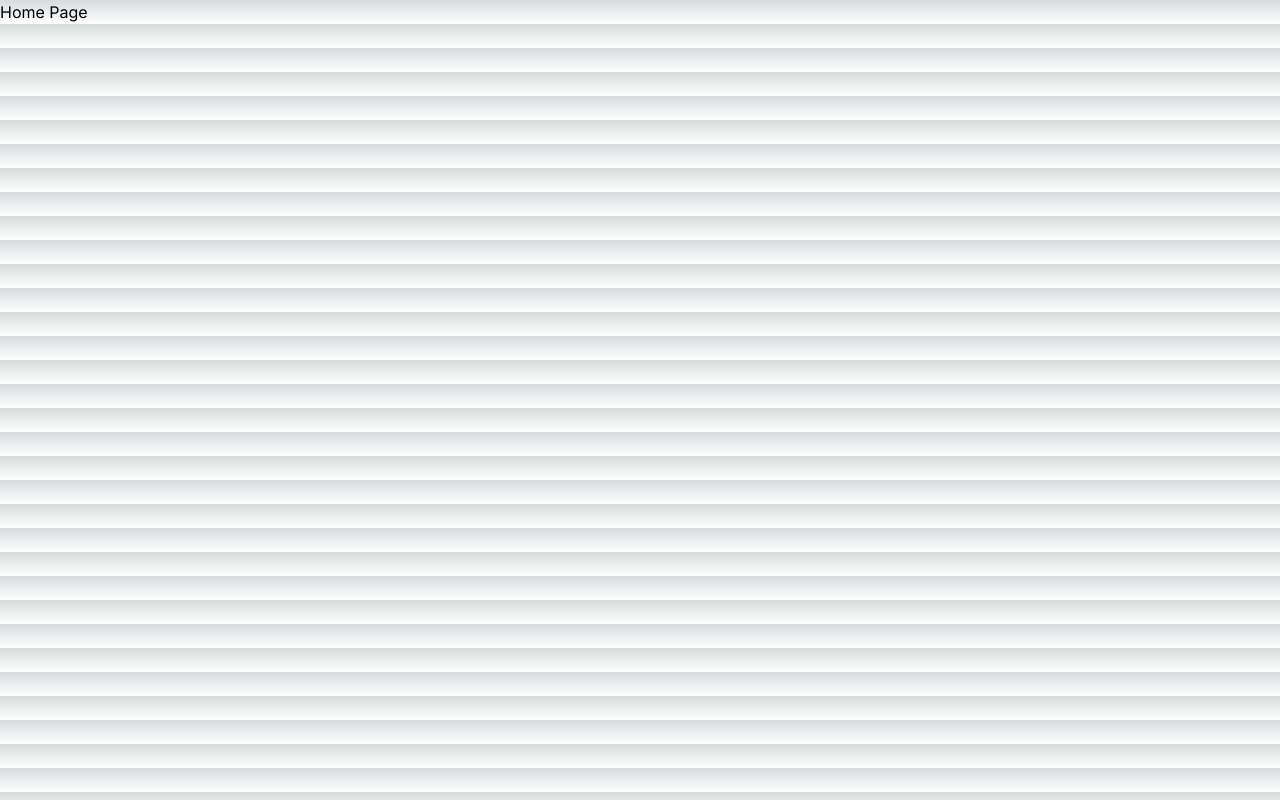
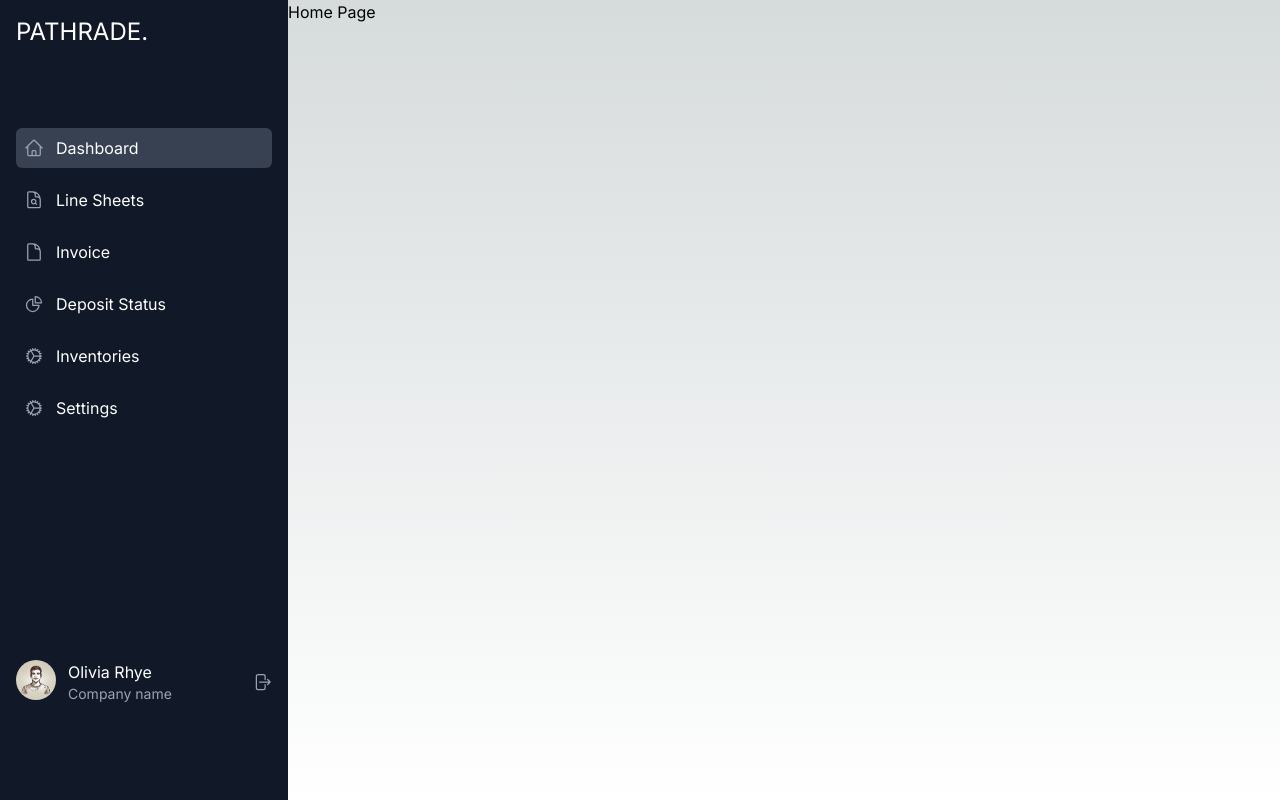
Before and after one commit to yeomgahui/pathrade-front, a Next.js app: page / in a window 1280 px wide. Built offline with nearby package versions, Linux system fonts and the light colour scheme.

Commit message:
SideBar 구현

```diff
--- a/app/layout.tsx
+++ b/app/layout.tsx
@@ -1,5 +1,6 @@
 import type { Metadata } from 'next';
 import { Inter } from 'next/font/google';
+import Layout from '@/components/templates/Layout';
 import './globals.css';
 
 const inter = Inter({ subsets: ['latin'] });
@@ -16,7 +17,9 @@ export default function RootLayout({
 }>) {
   return (
     <html lang="en">
-      <body className={inter.className}>{children}</body>
+      <body className={inter.className}>
+        <Layout>{children}</Layout>
+      </body>
     </html>
   );
 }
--- /dev/null
+++ b/components/molecules/MenuItem/index.tsx
@@ -0,0 +1,24 @@
+import React from 'react';
+
+interface MenuItemProps {
+  icon: React.ElementType;
+  label: string;
+  isActive?: boolean;
+}
+
+export default function MenuItem({
+  icon: Icon,
+  label,
+  isActive,
+}: MenuItemProps) {
+  return (
+    <div
+      className={`flex mb-3 items-center p-2 rounded-md cursor-pointer transition-all duration-200 hover:bg-gray-700 hover:rounded-md ${
+        isActive ? 'bg-gray-700 rounded-md' : ''
+      }`}
+    >
+      <Icon className="h-5 w-5 text-gray-400" />
+      <span className="ml-3 text-white">{label}</span>
+    </div>
+  );
+}
--- /dev/null
+++ b/components/organisms/Sidebar/index.tsx
@@ -0,0 +1,48 @@
+import Image from 'next/image';
+import MenuItem from '@/components/molecules/MenuItem';
+import {
+  DocumentIcon,
+  CogIcon,
+  ChartPieIcon,
+  HomeIcon,
+  DocumentMagnifyingGlassIcon,
+  ArrowRightStartOnRectangleIcon,
+} from '@heroicons/react/24/outline';
+
+const Sidebar = () => {
+  return (
+    <aside className="w-72 bg-gray-900 h-screen p-4 flex flex-col justify-between">
+      <div>
+        <div className="mb-20">
+          <h2 className="text-white text-2xl">PATHRADE.</h2>
+        </div>
+        <nav>
+          <MenuItem icon={HomeIcon} label="Dashboard" isActive />
+          <MenuItem icon={DocumentMagnifyingGlassIcon} label="Line Sheets" />
+          <MenuItem icon={DocumentIcon} label="Invoice" />
+          <MenuItem icon={ChartPieIcon} label="Deposit Status" />
+          <MenuItem icon={CogIcon} label="Inventories" />
+          <MenuItem icon={CogIcon} label="Settings" />
+        </nav>
+      </div>
+      <div className="flex items-center mb-20 justify-between">
+        <div className="flex gap-3">
+          <Image
+            src="/images/user-image.webp"
+            className="h-10 w-19 rounded-full"
+            alt="Olivia Rhye"
+            width={40}
+            height={40}
+          />
+          <div className="text-white">
+            <p>Olivia Rhye</p>
+            <p className="text-sm text-gray-400">Company name</p>
+          </div>
+        </div>
+        <ArrowRightStartOnRectangleIcon className="h-5 w-5 text-gray-400" />
+      </div>
+    </aside>
+  );
+};
+
+export default Sidebar;
--- /dev/null
+++ b/components/templates/Layout/index.tsx
@@ -0,0 +1,16 @@
+import Sidebar from '@/components/organisms/Sidebar';
+
+interface LayoutProps {
+  children: React.ReactNode;
+}
+
+const Layout = ({ children }: LayoutProps) => {
+  return (
+    <div className="flex">
+      <Sidebar />
+      <main className="flex-1">{children}</main>
+    </div>
+  );
+};
+
+export default Layout;
```
